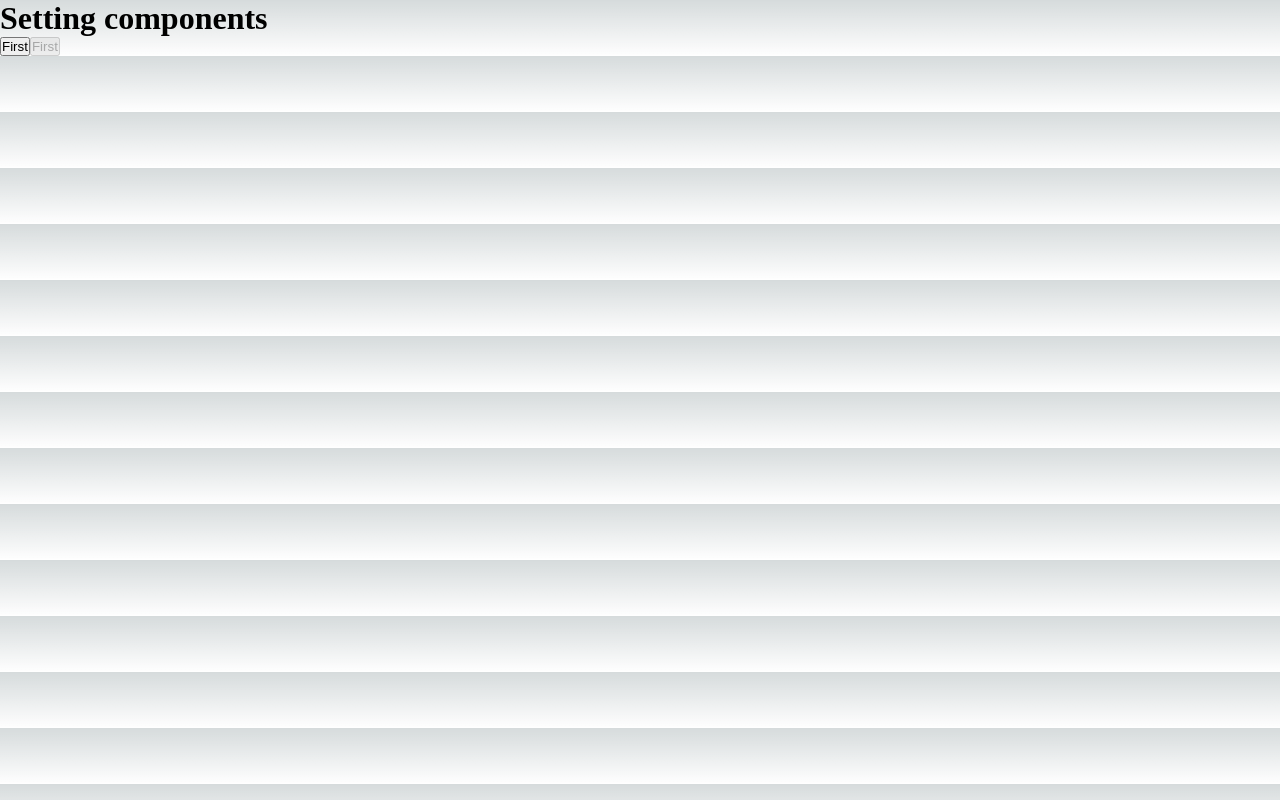
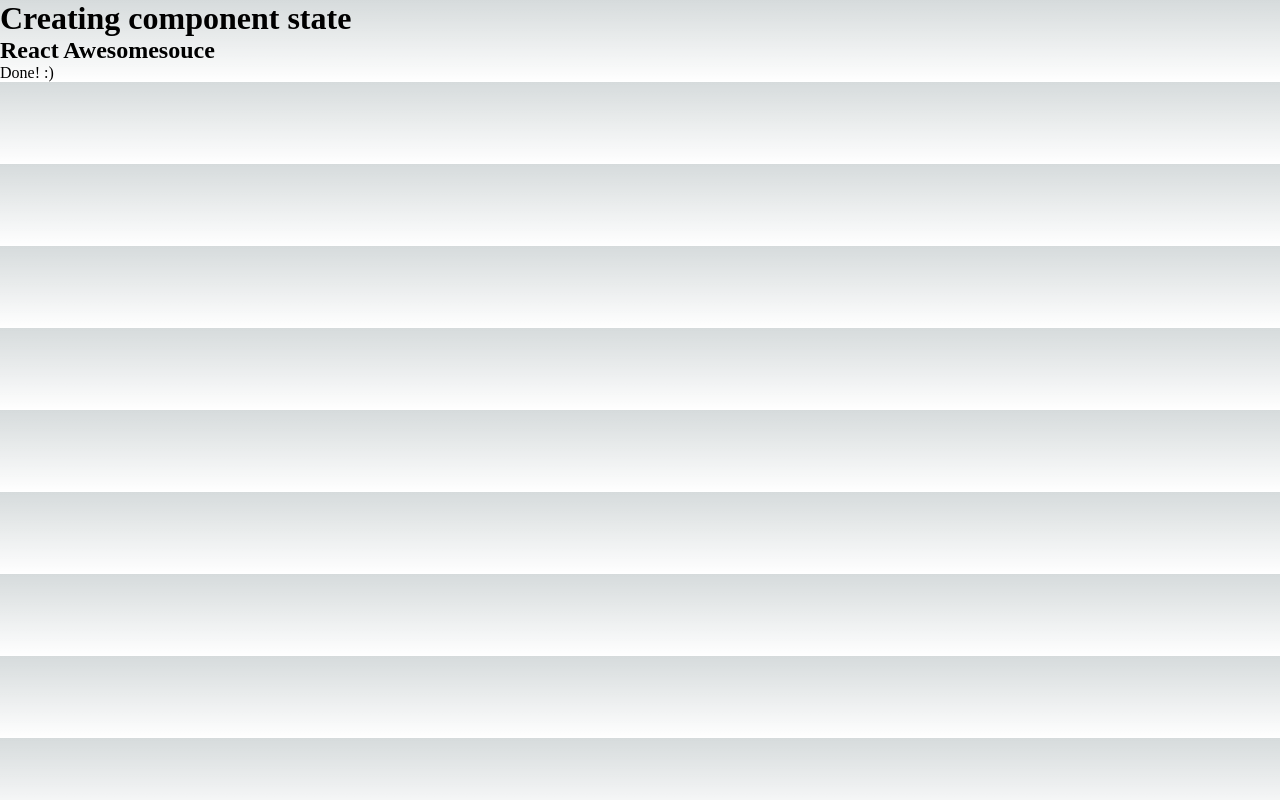
Before and after one commit to Jadekin/React-and-React-Native-practice, a Next.js app: page / in a window 1280 px wide. Built offline with nearby package versions, Linux system fonts and the light colour scheme.

Commit message:
Creating component state

```diff
--- a/src/pages/index.tsx
+++ b/src/pages/index.tsx
@@ -2,19 +2,29 @@ import * as React from "react";
 
 class MyComponent extends React.Component {
   state = {
-    first: false,
-    second: true,
+    heading: "React Awesomesouce {Busy}",
+    content: "Loading...",
   };
 
+  constructor() {
+    super();
+
+    setTimeout(() => {
+      this.setState({
+        heading: "React Awesomesouce",
+        content: "Done! :)",
+      });
+    }, 3000);
+  }
+
   render() {
-    const { first, second } = this.state;
-
+    const { heading, content } = this.state;
     return (
-      <div>
-        <h1>Setting components</h1>
-        <button disabled={first}>First</button>
-        <button disabled={second}>First</button>
-      </div>
+      <main>
+        <h1>Creating component state</h1>
+        <h2>{heading}</h2>
+        <p>{content}</p>
+      </main>
     );
   }
 }
```
